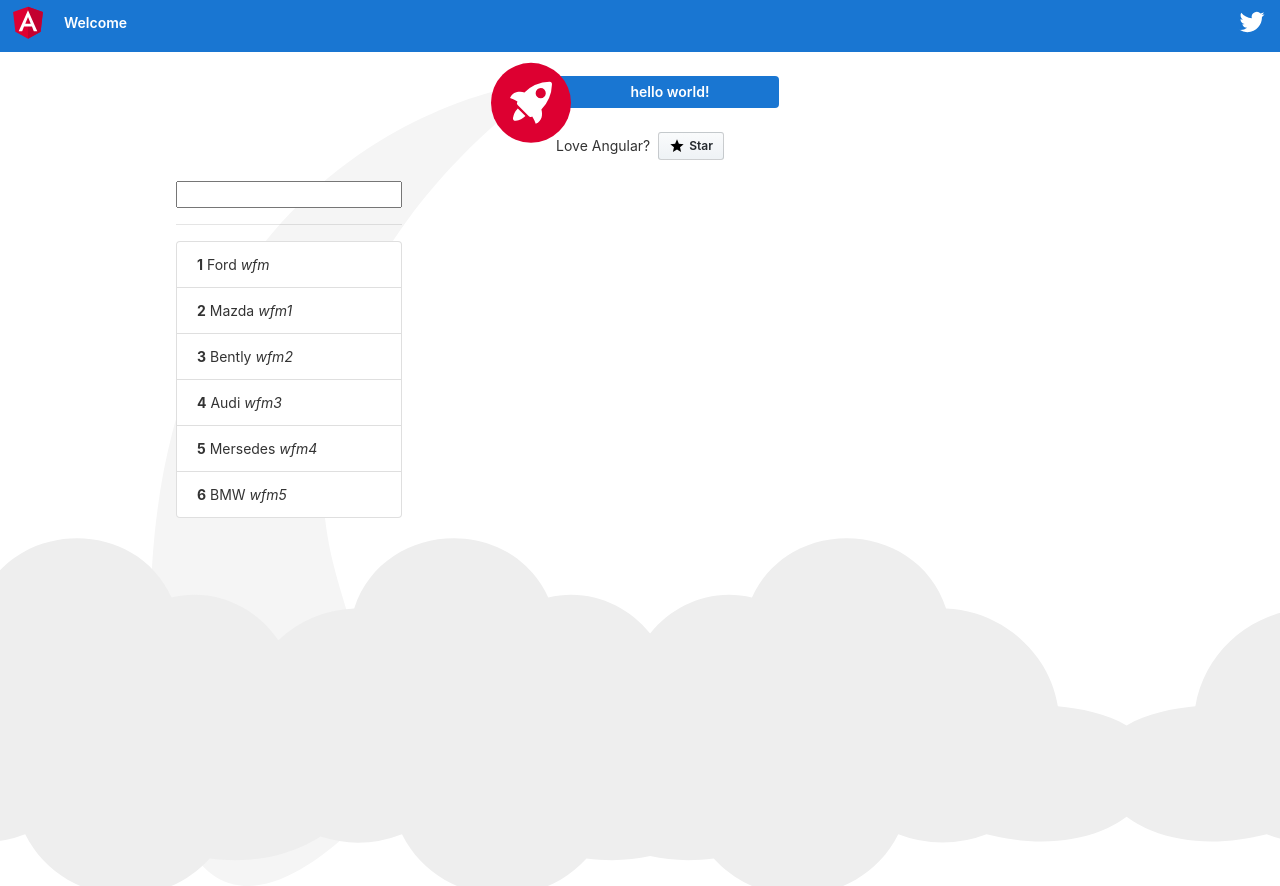
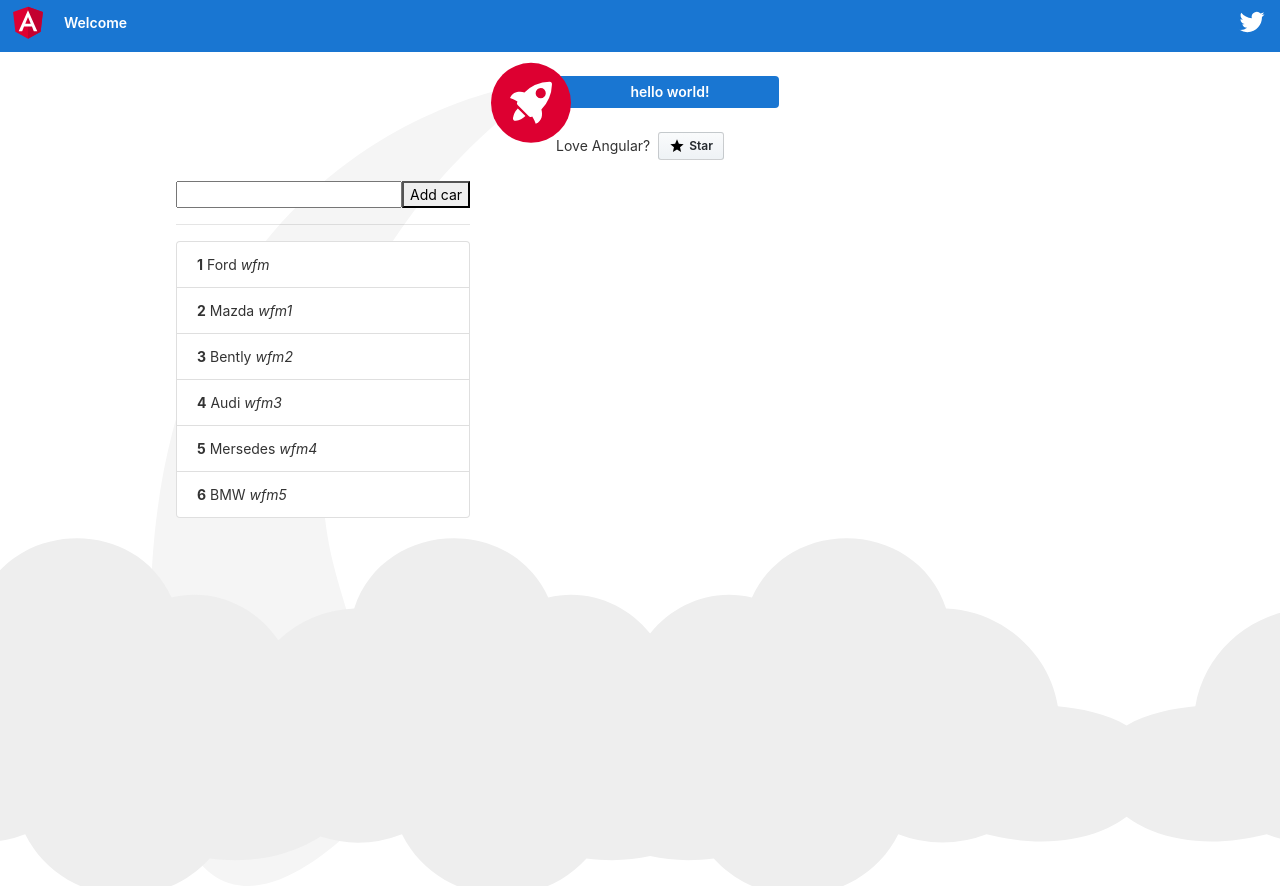
Before and after one commit to katerynabugaieva/angular-sandbox, an Angular app: page / in a window 1280 px wide. Built offline with nearby package versions, Linux system fonts and the light colour scheme.

Commit message:
customization

```diff
--- a/src/app/car-filter.pipe.ts
+++ b/src/app/car-filter.pipe.ts
@@ -1,11 +1,11 @@
 import { Pipe, PipeTransform } from "@angular/core";
 
 @Pipe({
-  name: "carFilter"
+  name: "carFilter",
+  pure: false
 })
 export class CarFilterPipe implements PipeTransform {
   transform(carList, searchString: string, fieldName: string): any {
-    console.log("here");
     if (carList.length === 0 || searchString === "") return carList;
 
     return carList.filter(
--- a/src/app/pipes-filter/pipes-filter.component.html
+++ b/src/app/pipes-filter/pipes-filter.component.html
@@ -1,13 +1,11 @@
 <div>
   <input type="text" [(ngModel)]="searchCar" />
+  <button (click)="addCar()">Add car</button>
   <hr />
   <ul class="list-group">
     <li
       class="list-group-item"
-      *ngFor="
-        let car of cars | carFilter: searchCar:'description';
-        let i = index
-      "
+      *ngFor="let car of cars | carFilter: searchCar:'name'; let i = index"
     >
       <b>{{ i + 1 }}</b> {{ car.name }} <i>{{ car.description }}</i>
     </li>
--- a/src/app/pipes-filter/pipes-filter.component.ts
+++ b/src/app/pipes-filter/pipes-filter.component.ts
@@ -15,4 +15,11 @@ export class PipesFilterComponent {
     { name: "Mersedes", description: "wfm4" },
     { name: "BMW", description: "wfm5" }
   ];
+
+  addCar() {
+    this.cars.push({
+      name: "new car",
+      description: "new d"
+    });
+  }
 }
```
